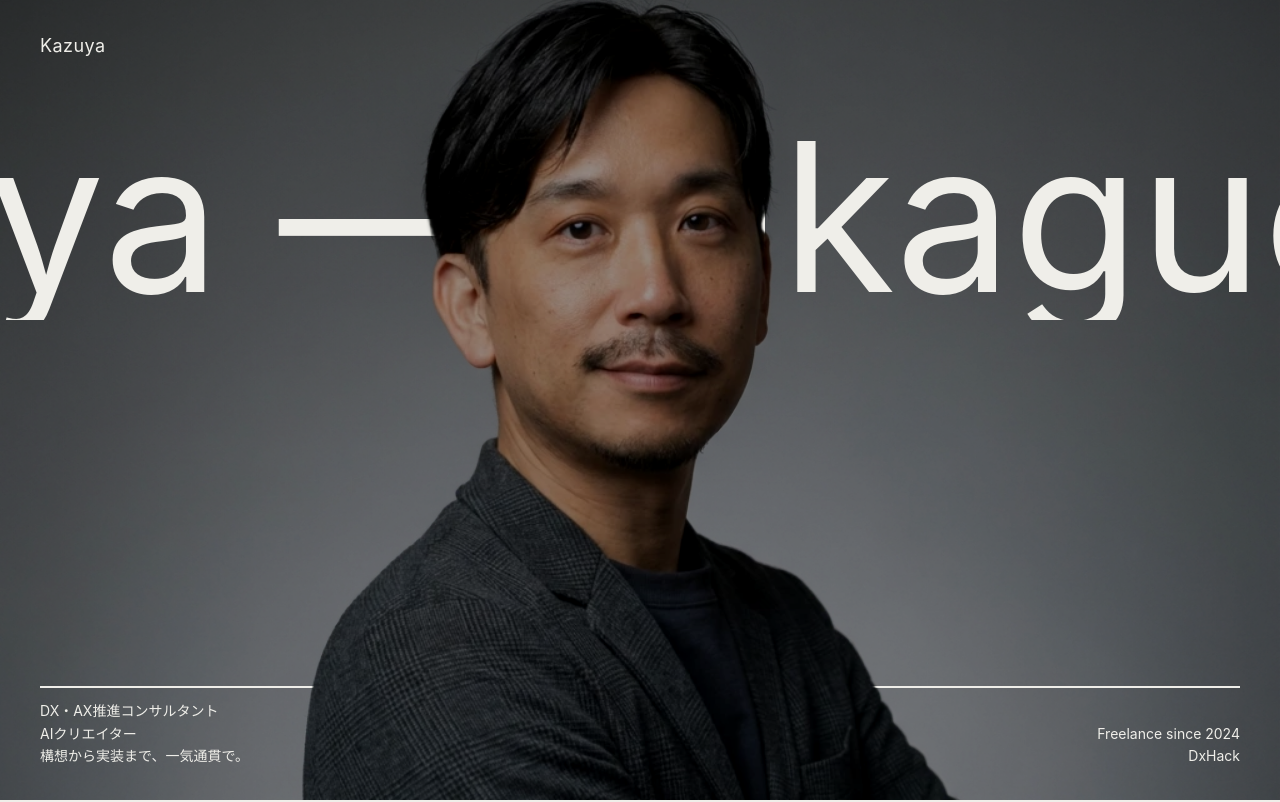
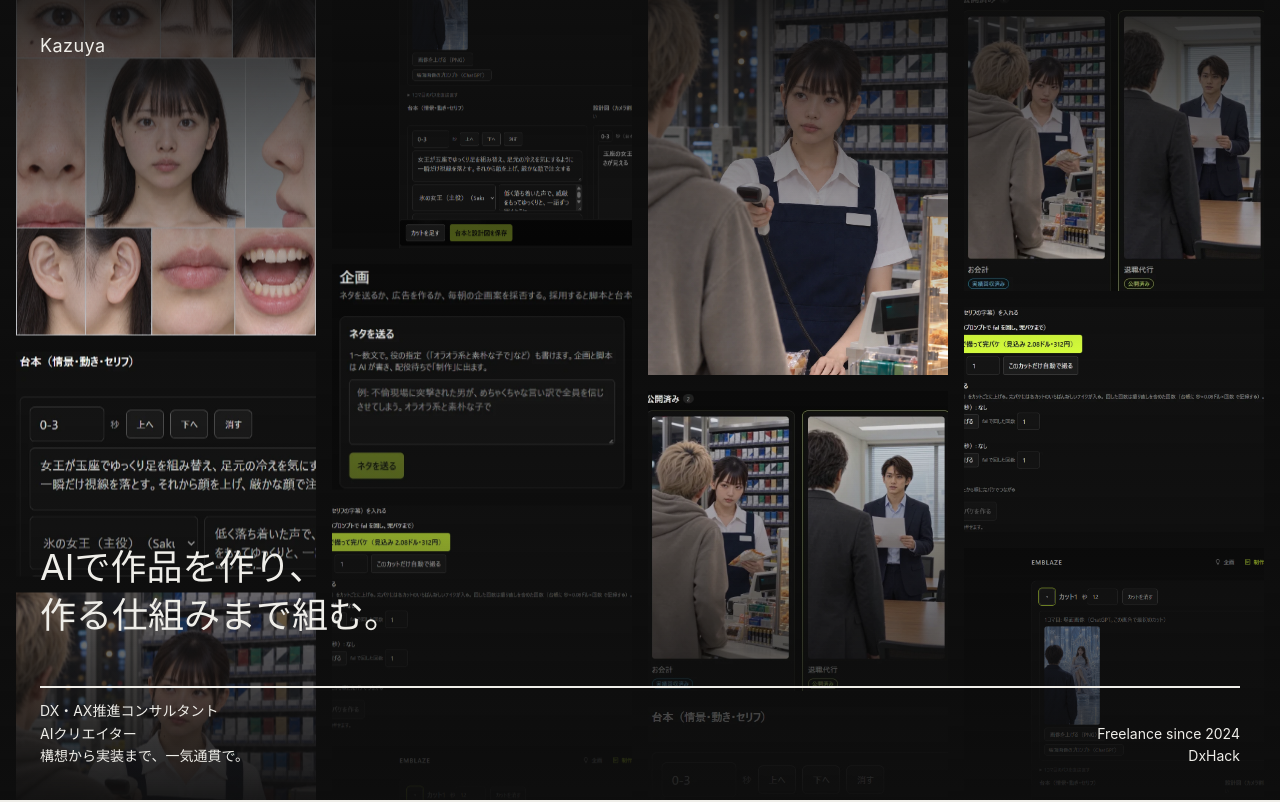
Before and after one commit to d-hack-takaguchi/portfolio, a Next.js app: page / in a window 1280 px wide. Shown: the top 802 px of the page. Built offline with nearby package versions, Linux system fonts and the light colour scheme.

Commit message:
トップを、顔と名前から作品が流れ続ける壁に変更
Co-Authored-By: Claude Sonnet 5.5 <noreply@anthropic.com>
Claude-Session: https://claude.ai/code/session_01RvDvAUMBtwMBYKwn4U6vai

```diff
--- a/src/app/globals.css
+++ b/src/app/globals.css
@@ -30,13 +30,15 @@
   to { opacity: 1; transform: translateY(0); }
 }
 @keyframes line { from { transform: scaleX(0); } to { transform: scaleX(1); } }
-@keyframes marquee { from { transform: translateX(0); } to { transform: translateX(-50%); } }
+/* 作品の壁: 同じ列を2回並べているので、半分（50%）動いたら元の位置と一致する */
+@keyframes drift { from { transform: translateY(0); } to { transform: translateY(-50%); } }
 
 .anim-fade-in { animation: fade-in 1.2s ease-out both; }
 .anim-rise-in { animation: rise-in 1.4s cubic-bezier(0.22, 1, 0.36, 1) 300ms both; }
 .anim-fade-up { animation: fade-up 0.9s cubic-bezier(0.22, 1, 0.36, 1) both; }
 .anim-line { transform-origin: left; animation: line 1.1s cubic-bezier(0.76, 0, 0.24, 1) 1200ms both; }
-.marquee { animation: marquee 30s linear infinite; }
+.drift { animation: drift 80s linear infinite; will-change: transform; }
+.drift-reverse { animation-direction: reverse; }
 
 /* 2画面目以降は、画面に入ったときの短いフェードだけ */
 .reveal { opacity: 0; transform: translateY(20px); transition: opacity .9s cubic-bezier(0.22, 1, 0.36, 1), transform .9s cubic-bezier(0.22, 1, 0.36, 1); }
@@ -47,11 +49,12 @@
 .is-in .chart-line { stroke-dashoffset: 0; }
 
 @media (prefers-reduced-motion: reduce) {
-  .anim-fade-in, .anim-rise-in, .anim-fade-up, .anim-line, .marquee {
+  .anim-fade-in, .anim-rise-in, .anim-fade-up, .anim-line {
     animation-duration: 0.01ms !important;
     animation-delay: 0ms !important;
     animation-iteration-count: 1 !important;
   }
+  .drift { animation: none; }
   .reveal, .chart-line { transition: none; opacity: 1; transform: none; stroke-dashoffset: 0; }
   html { scroll-behavior: auto; }
 }
--- a/src/components/Hero.tsx
+++ b/src/components/Hero.tsx
@@ -3,9 +3,15 @@
 import { useEffect, useState, type CSSProperties } from "react";
 import { X } from "lucide-react";
 
-// 背景と同じ写真から人物だけを切り抜いた透過 PNG。用意できたら null をパスに替える。
-// 切り抜きがあると、流れる名前が人物の「後ろ」を通る。無いあいだは名前が顔に重ならない位置に下げる
-const CUTOUT: string | null = "/profile-cutout.webp";
+// トップは自分の顔や名前ではなく、作ったコンテンツがゆっくり流れ続ける壁にする（2026-10-05 オーナー指示:「顔と名前は主張しすぎ」）。
+// 画像は既存の作品・EMBLAZE の画面。列ごとに向きと速さを変え、同じ列を2回並べて（間隔は gap でなく各画像の下マージンにして、半分動くと元と一致するように）継ぎ目なく繰り返す
+type Tile = { src: string; ratio: string; pos?: string };
+const columns: { tiles: Tile[]; duration: number; reverse?: boolean; className?: string }[] = [
+  { duration: 70, tiles: [{ src: "/creator/work-kaitai.webp", ratio: "aspect-[4/5]" }, { src: "/creator/flow-script.webp", ratio: "aspect-[4/3]", pos: "object-left" }, { src: "/creator/work-okaikei.webp", ratio: "aspect-[4/5]", pos: "object-[50%_30%]" }] },
+  { duration: 86, reverse: true, tiles: [{ src: "/creator/flow-produce.webp", ratio: "aspect-[4/3]" }, { src: "/creator/work-emblaze.png", ratio: "aspect-[4/5]", pos: "object-left-top" }, { src: "/creator/flow-idea.webp", ratio: "aspect-[4/3]" }] },
+  { duration: 78, className: "hidden sm:flex", tiles: [{ src: "/creator/work-okaikei.webp", ratio: "aspect-[4/5]", pos: "object-[50%_30%]" }, { src: "/creator/flow-works.webp", ratio: "aspect-square" }, { src: "/creator/flow-script.webp", ratio: "aspect-[4/3]", pos: "object-left" }] },
+  { duration: 94, reverse: true, className: "hidden lg:flex", tiles: [{ src: "/creator/work-emblaze.png", ratio: "aspect-[4/5]", pos: "object-left-top" }, { src: "/creator/flow-works.webp", ratio: "aspect-square" }, { src: "/creator/flow-produce.webp", ratio: "aspect-[4/3]" }] },
+];
 
 const nav = [
   { label: "Cases", href: "#cases" },
@@ -35,26 +41,22 @@ export default function Hero() {
     return () => { document.body.style.overflow = ""; };
   }, [open]);
 
-  const marqueeTop = CUTOUT ? "top-[16vh] sm:top-[14vh]" : "top-[52vh] sm:top-[50vh]";
-  const marqueeSize = CUTOUT ? "text-[16vh] sm:text-[26vh]" : "text-[12vh] sm:text-[18vh]";
-
   return (
     <section className="relative h-[100dvh] w-full overflow-hidden bg-ink">
-      {/* 背景の写真。灰色の背景のままだとクリームの文字が読めないので、写真ごと少し暗くする */}
-      {/* eslint-disable-next-line @next/next/no-img-element */}
-      <img src="/profile.png" alt="" className="anim-fade-in absolute inset-0 h-full w-full object-cover object-[50%_20%] brightness-[.58] contrast-[1.05]" />
-
-      <div className={`anim-fade-up absolute inset-x-0 z-10 overflow-hidden ${marqueeTop}`} style={delay(500)}>
-        <div className={`marquee flex w-max whitespace-nowrap font-hn leading-none text-cream ${marqueeSize}`}>
-          <span className="pr-[6vw]">Kazuya &mdash; Takaguchi&nbsp;</span>
-          <span className="pr-[6vw]" aria-hidden="true">Kazuya &mdash; Takaguchi&nbsp;</span>
-        </div>
+      {/* 作品の壁。読みやすさのため全体を少し暗くし、上下は黒へ溶かす */}
+      <div className="anim-fade-in absolute inset-0 flex justify-center gap-3 px-3 opacity-45 sm:gap-4 sm:px-4" aria-hidden="true">
+        {columns.map((c, i) => (
+          <div key={i} className={`drift-col relative h-full min-w-0 flex-1 overflow-hidden ${c.className ?? "flex"}`}>
+            <div className={`drift flex flex-col ${c.reverse ? "drift-reverse" : ""}`} style={{ animationDuration: `${c.duration}s` }}>
+              {[0, 1].flatMap((n) => c.tiles.map((t, j) => (
+                // eslint-disable-next-line @next/next/no-img-element
+                <img key={`${n}-${j}`} src={t.src} alt="" loading={n === 0 ? "eager" : "lazy"} decoding="async" className={`mb-3 w-full shrink-0 object-cover sm:mb-4 ${t.ratio} ${t.pos ?? "object-center"}`} />
+              )))}
+            </div>
+          </div>
+        ))}
       </div>
-
-      {CUTOUT && (
-        // eslint-disable-next-line @next/next/no-img-element
-        <img src={CUTOUT} alt="Portrait" className="anim-rise-in pointer-events-none absolute inset-0 z-20 h-full w-full object-cover object-[50%_20%] brightness-[.58] contrast-[1.05]" />
-      )}
+      <div className="pointer-events-none absolute inset-0 z-10 bg-gradient-to-b from-ink/85 via-transparent via-45% to-ink/95" />
 
       <header className="absolute inset-x-0 top-0 z-30 flex items-start justify-between px-6 pt-6 text-cream sm:px-10 sm:pt-8">
         <a href="#" className="anim-fade-up font-hn text-lg tracking-wide" style={delay(800)}>Kazuya</a>
@@ -105,6 +107,8 @@ export default function Hero() {
         </div>
       </aside>
 
+      <p className="anim-fade-up absolute inset-x-6 bottom-[8.5rem] z-20 max-w-[18em] font-hn text-2xl leading-[1.35] text-cream sm:inset-x-10 sm:bottom-40 sm:max-w-none sm:text-4xl" style={delay(1200)}>AIで作品を作り、<br />作る仕組みまで組む。</p>
+
       <div className="anim-line absolute inset-x-6 bottom-[5.5rem] z-10 h-0.5 bg-cream sm:inset-x-10 sm:bottom-28" />
 
       <div className="absolute inset-x-0 bottom-0 z-30 flex items-end justify-between px-6 pb-5 font-hn text-xs leading-relaxed text-cream sm:z-10 sm:px-10 sm:pb-8 sm:text-sm">
```
